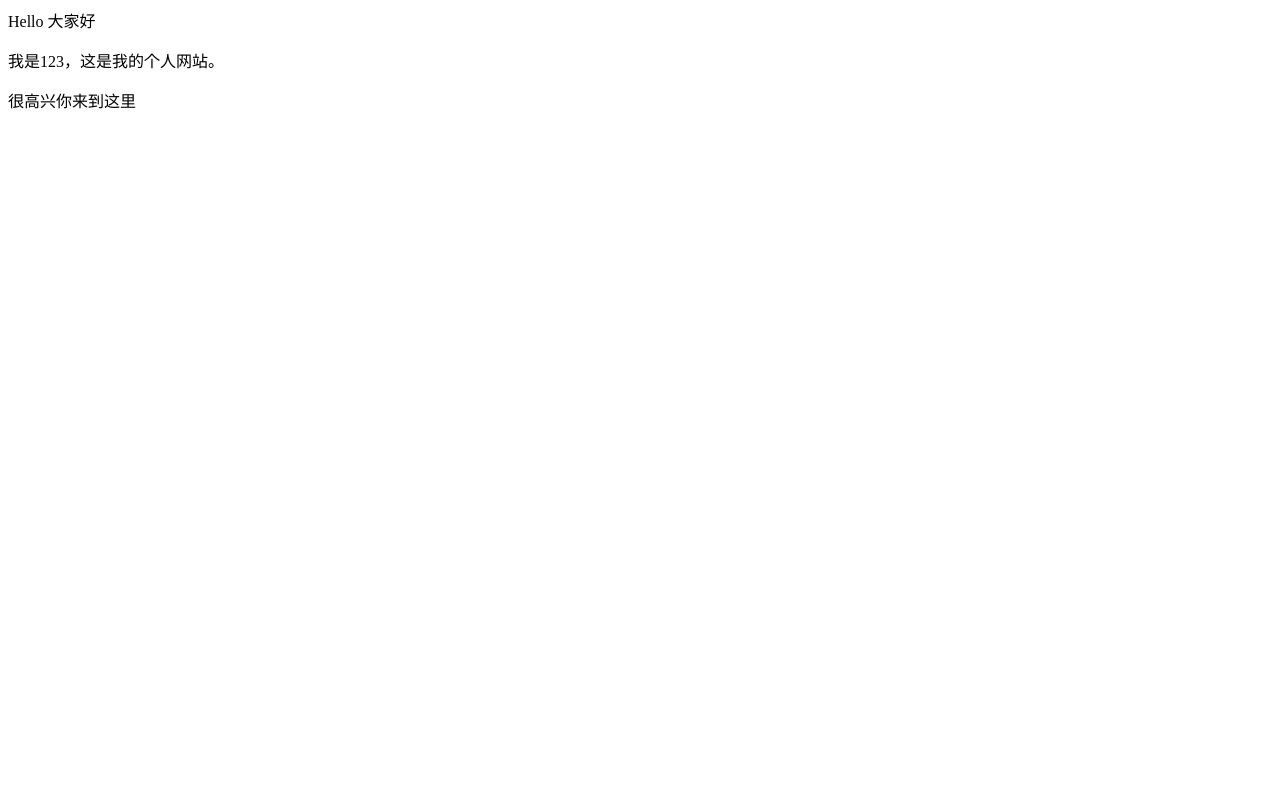
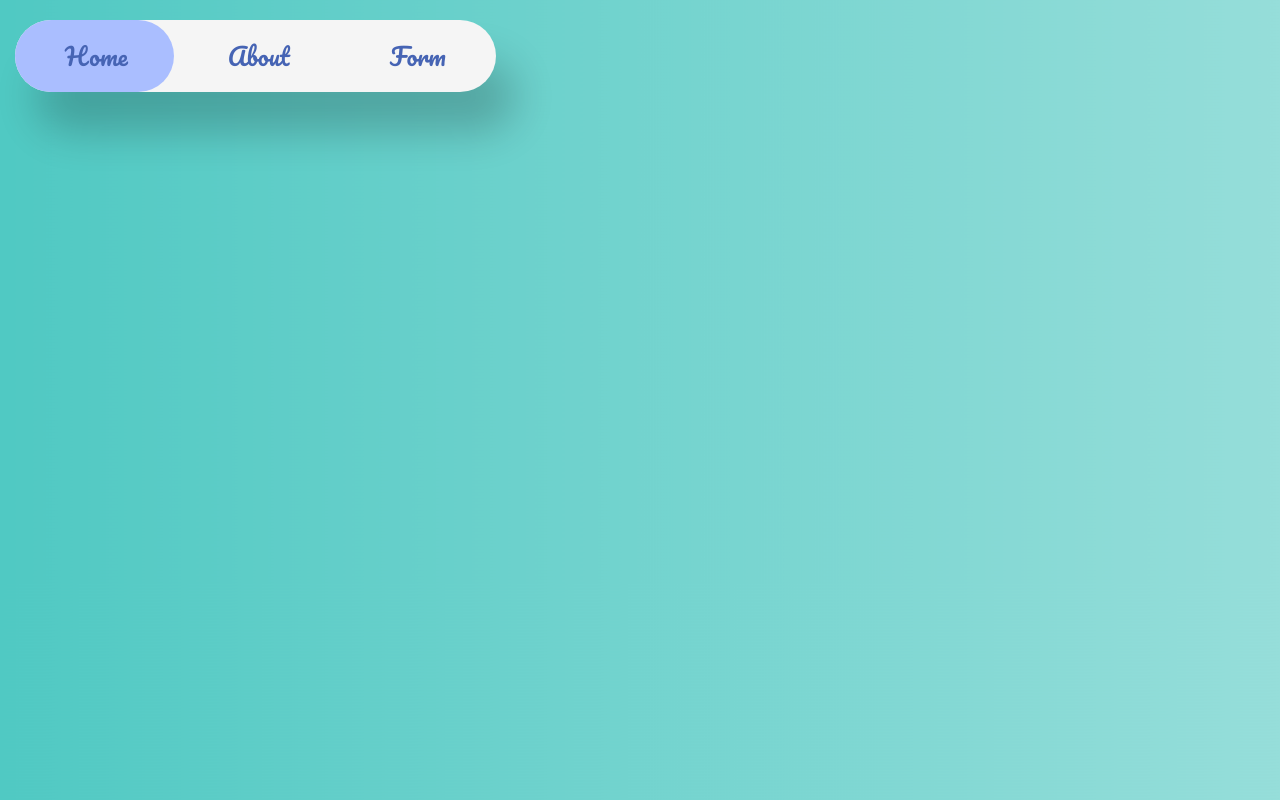
Before and after one commit to X-lYric/X-lYric.github.io, a plain HTML site: page index.html in a window 1280 px wide. Drawn offline with nearby package versions, Linux system fonts and the light colour scheme.

Commit message:
Add files via upload

```diff
--- /dev/null
+++ b/Ljson.js
@@ -0,0 +1,16 @@
+    $("#nav a").on("click", function () {
+        var position = $(this).parent().position();
+        var width = $(this).parent().width();
+        $("#nav .slide1").css({ opacity: 1, left: +position.left, width: width });
+    });
+    $("#nav a").on("mouseover", function () {
+        var position = $(this).parent().position();
+        var width = $(this).parent().width();
+        $("#nav .slide2").css({ opacity: 1, left: +position.left, width: width }).addClass("squeeze");
+    });
+    $("#nav a").on("mouseout", function () {
+        $("#nav .slide2").css({ opacity: 0 }).removeClass("squeeze");
+    });
+    var currentWidth = $("#nav li:nth-of-type(3) a").parent("li").width();
+    var current = $("li:nth-of-type(3) a").position();
+    $("#nav .slide1").css({ left: +current.left, width: currentWidth });
--- /dev/null
+++ b/Lstyle.css
@@ -0,0 +1,63 @@
+* {
+    padding: 0;
+    margin: 0;
+}
+
+body {
+    background: url(./Aqualicious.jpg);
+    background-size: cover;
+}
+
+@font-face {
+    font-family: Pacifico-Regular;
+    src: url(./Pacifico-Regular.ttf);
+}
+
+#nav {
+    position: relative;
+    border: none;
+    border-radius: 10em;
+    display: flex;
+    list-style: none;
+    background: #f5f5f5;
+    box-shadow: 20px 40px 40px #00000033;
+    margin-top: 20px;
+    margin-left: 15px;
+    width: 481px;
+}
+
+#nav li a {
+    position: relative;
+    padding: 15px 50px;
+    font: 500 24px '优设标题黑';
+    font-family: Pacifico-Regular;
+    border: none;
+    outline: none;
+    color: rgb(70, 100, 180);
+    display: inline-block;
+    text-decoration: none;
+    z-index: 3;
+}
+
+.slide1,.slide2 {
+    position: absolute;
+    display: inline-block;
+    height: 72px;
+    border-radius: 10em;
+    transition: all 0.6s cubic-bezier(0.23,1,0.32,1.05);
+}
+
+.slide1 {
+    background-color: rgb(170, 190, 255);
+    z-index: 2;
+}
+
+.slide2 {
+    background-color: rgb(170, 190, 255,.5);
+    z-index: 1;
+    box-shadow: 0 0 20px #ffffffaa inset;
+}
+
+.squeeze {
+    transform: scale(0.9);
+}
--- a/index.html
+++ b/index.html
@@ -1,3 +1,26 @@
-<p>Hello 大家好</p>
-<p>我是123，这是我的个人网站。 </p>
-<p>很高兴你来到这里</p>
+<!DOCTYPE html>
+<html lang="en">
+    <head>
+        <meta charset="utf-8">
+        <link rel="stylesheet" type="text/css" href="Lstyle.css">
+        <title>Lyrics</title>
+    </head>
+    <body>
+        <div id="navigation">
+            <ul id="nav">
+                <li class="slide1"></li>
+                <li class="alide2"></li>
+                <li><a href="#">Home</a></li>
+                <li><a href="#">About</a></li>
+                <li><a href="#">Form</a></li>
+            </ul>
+        </div>
+        <div>
+            <div>
+
+            </div>
+        </div>
+        <script src="https://cdnjs.cloudflare.com/ajax/libs/jquery/3.4.1/jquery.min.js"></script>
+        <script type="text/javascript" src="Ljson.js"></script>
+    </body>
+</html>
```
Also changed, not shown: Aqualicious.jpg (added), Pacifico-Regular.ttf (added).
